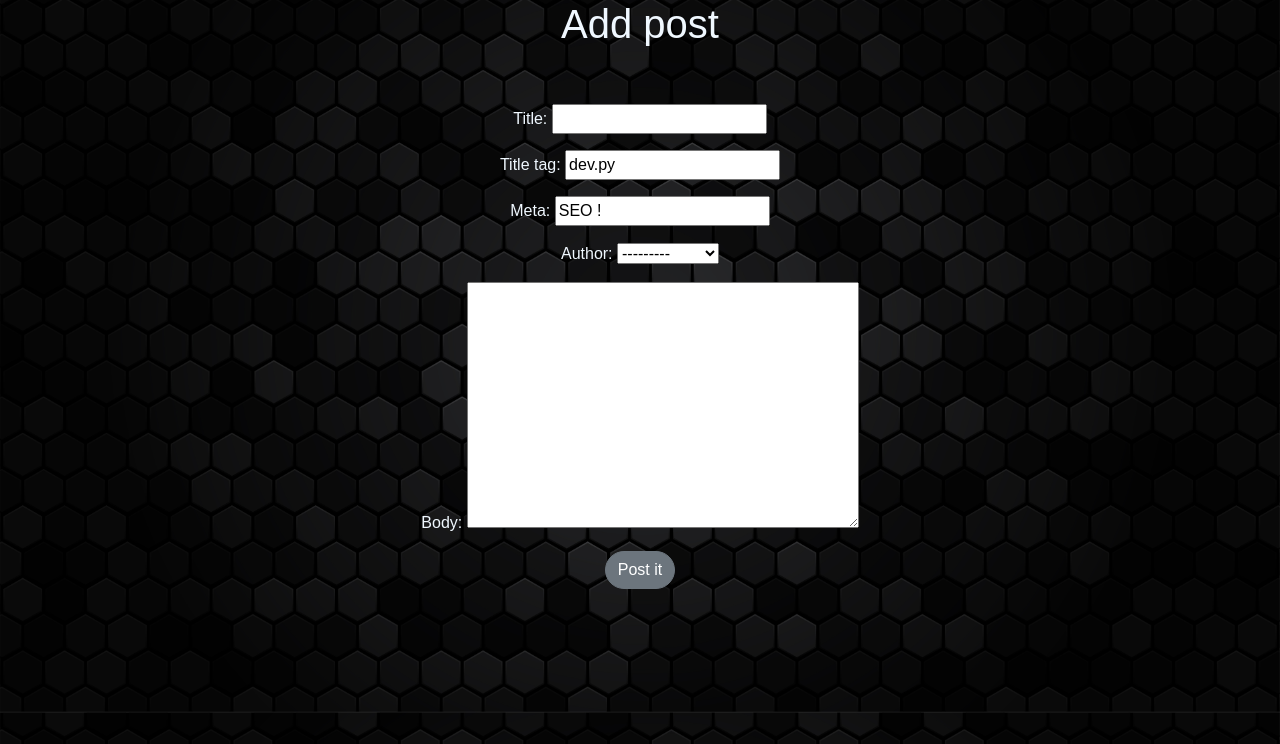
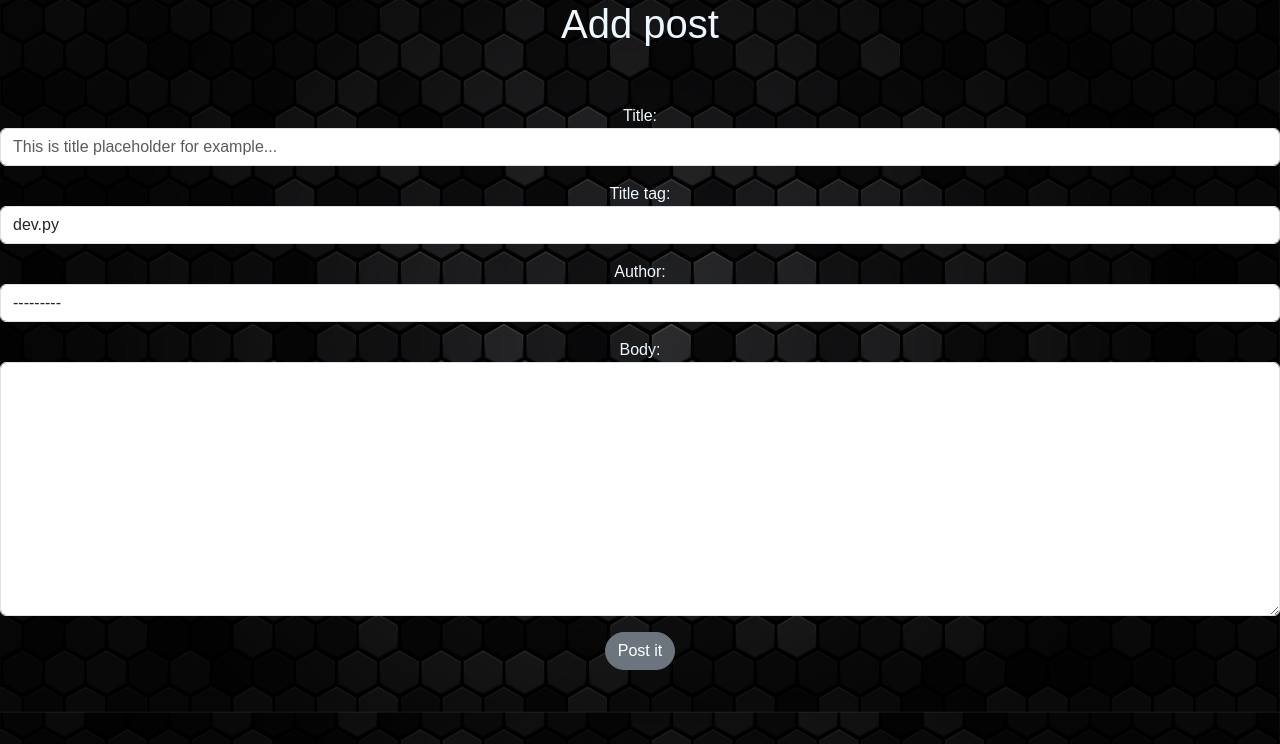
Before and after one commit to erwan-rozet/blog, a Django app: page /add_post/ in a window 1280 px wide. Shown: the part 56-800 px from the top of the page. Run offline with Django 4.2, Linux system fonts and the light colour scheme; data comes from the database, SQL or seed files in the repository.

Commit message:
Creation of forms.py and changing models

```diff
--- /dev/null
+++ b/blog/forms.py
@@ -0,0 +1,14 @@
+from django import forms
+from .models import Post
+
+class PostForm(forms.ModelForm):
+    class Meta:
+        model = Post
+        fields = ('title', 'title_tag', 'author', 'body')
+
+        widgets = {
+             'title': forms.TextInput(attrs={'class': 'form-control', 'placeholder': 'This is title placeholder for example...'}),
+             'title_tag': forms.TextInput(attrs={'class': 'form-control'}),
+             'author': forms.Select(attrs={'class': 'form-control'}),
+             'body': forms.Textarea(attrs={'class': 'form-control'}),
+        }
--- a/blog/templates/add_post.html
+++ b/blog/templates/add_post.html
@@ -22,11 +22,14 @@
 
     <h1>Add post</h1>
     <br><br>
-    <form method="POST">
-        {% csrf_token %}
-        <!-- form.as_p -> form.as_ul etc p = <p> ul = <ul>,  <table> etc etc... -->
-        {{ form.as_p }}
-        <button class="btn btn-secondary">Post it</button>
+        <div class="form-group">
+            <form method="POST">
+                {% csrf_token %}
+                <!-- form.as_p -> form.as_ul etc p = <p> ul = <ul>,  <table> etc etc... -->
+                {{ form.as_p }}
+                <button class="btn btn-secondary">Post it</button>
+        </div>
+
 </body>
 
 {% endblock %}
--- a/blog/views.py
+++ b/blog/views.py
@@ -1,6 +1,7 @@
 from django.shortcuts import render
 from django.views.generic import ListView, DetailView, CreateView
 from .models import Post
+from .forms import PostForm
 
 # def home(requests):
 #     return render(requests, 'home.html', {})
@@ -16,6 +17,7 @@
 
 class AddPostView(CreateView):
     model = Post
+    form_class = PostForm
     template_name  = 'add_post.html'
-    fields = '__all__'
+    # fields = '__all__'
     # field = ('title, 'body') ### Pour ajouter seulement certains fields
```
